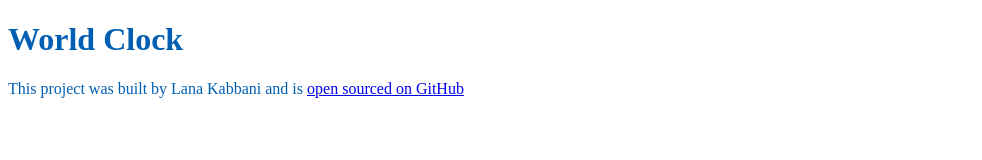
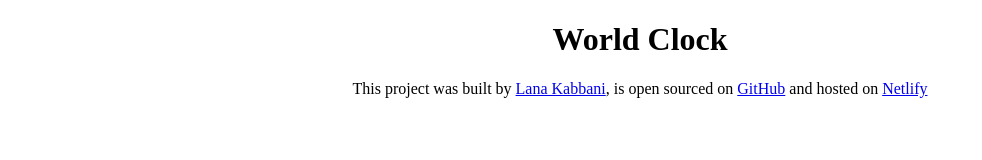
Before and after one commit to lanakbn/world-clock, a plain HTML site: page index.html in a window 1280 px wide. Shown: the whole page, without its empty margins (0-982 px from the left). Drawn offline with Linux system fonts and the light colour scheme.

Commit message:
added links to footer

```diff
--- a/css/style.css
+++ b/css/style.css
@@ -1,3 +1,6 @@
-body {
-  color: rgb(0, 95, 179);
+h1 {
+  text-align: center;
 }
+footer {
+  text-align: center;
+}
--- a/index.html
+++ b/index.html
@@ -3,14 +3,23 @@
   <head>
     <meta charset="UTF-8" />
     <meta name="viewport" content="width=device-width, initial-scale=1.0" />
+    <script></script>
     <link rel="stylesheet" href="css/style.css" />
     <title>World Clock - Lana Kabbani</title>
   </head>
   <body>
     <h1>World Clock</h1>
     <footer>
-      This project was built by Lana Kabbani and is
-      <a href="#" target="_blank">open sourced on GitHub</a>
+      This project was built by
+      <a href="https://github.com/lanakbn" target="_blank">Lana Kabbani</a>, is
+      open sourced on
+      <a href="https://github.com/lanakbn/world-clock" target="_blank"
+        >GitHub</a
+      >
+      and hosted on
+      <a href="https://world-clock-project-2025.netlify.app" target="_blank"
+        >Netlify</a
+      >
     </footer>
     <script src="javascript/index.js"></script>
   </body>
```
